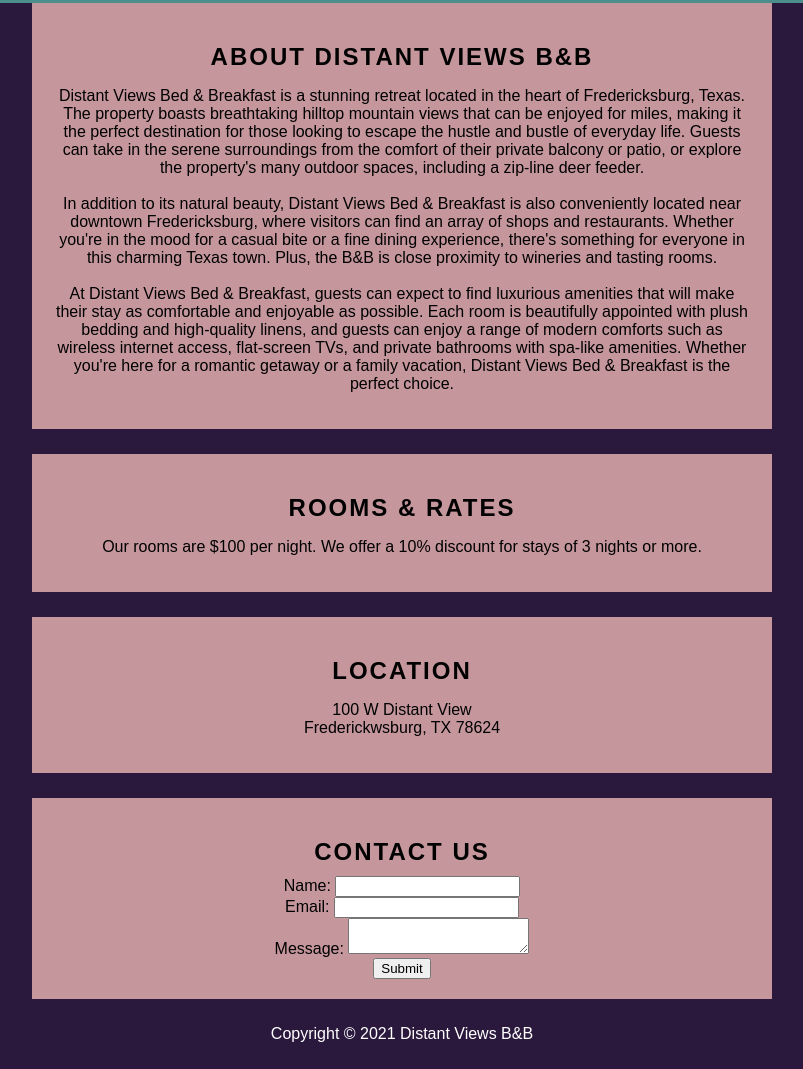
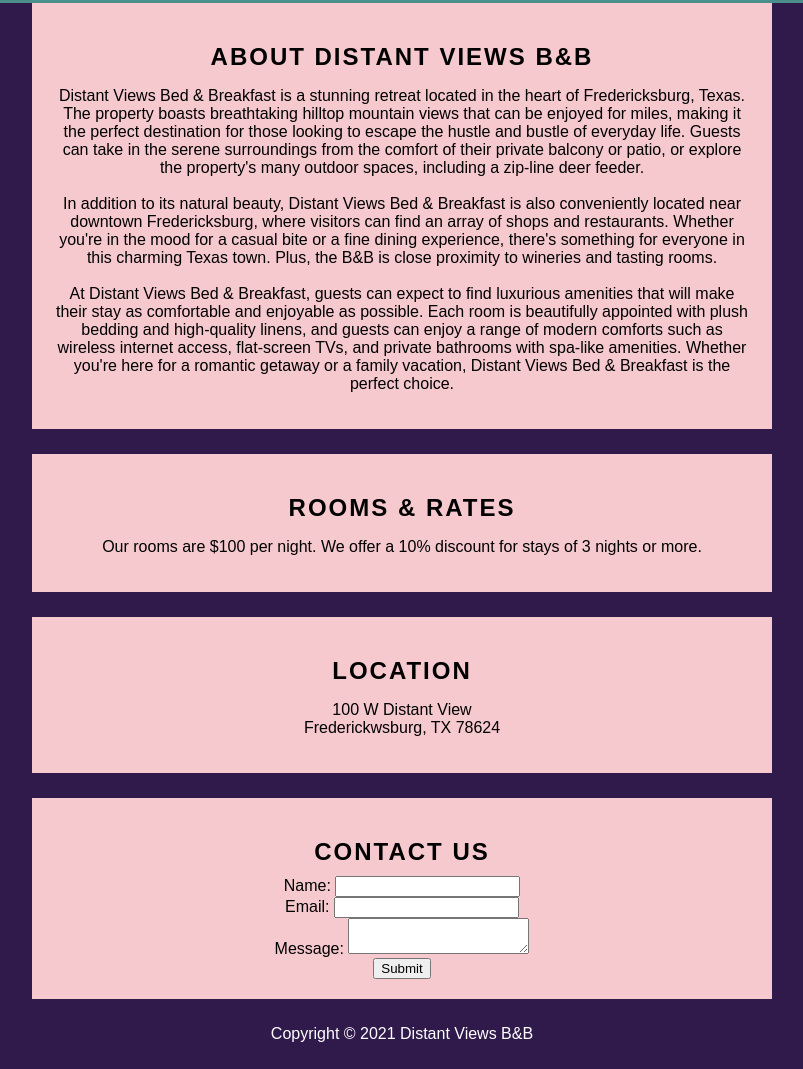
Before and after one commit to Metranohm/distant-views1, a plain HTML site: page index.html in a window 1280 px wide. Shown: the part 347-1416 px from the top of the page, without its empty margins (238-1041 px from the left). Drawn offline with Linux system fonts and the light colour scheme.

Commit message:
update fonts

```diff
--- a/index.html
+++ b/index.html
@@ -7,6 +7,9 @@
   <link rel="stylesheet" href="styles.css">
   <script defer src="app.js"></script>
   <link rel="icon" href="/favicon-32x32.png" type="image/x-icon">
+  <link rel="preconnect" href="https://fonts.googleapis.com">
+  <link rel="preconnect" href="https://fonts.gstatic.com" crossorigin>
+  <link href="https://fonts.googleapis.com/css2?family=Orbitron:wght@600&family=Playfair+Display&family=Rajdhani&display=swap" rel="stylesheet">
   <title>Distant Views B&B</title>
 </head>
 <body>
--- a/styles.css
+++ b/styles.css
@@ -3,12 +3,12 @@ body {
   font-family: Arial, sans-serif;
   margin: 0;
   padding: 0;
-  background-color: #2B193D;
+  background-color: #301A4B;
 }
 
 /* Header Styles */
 header {
-  background-color: #484D6D;
+  background-color: #6DB1BF;
   text-align: center;
   padding: 20px;
 }
@@ -19,7 +19,6 @@ header h1 {
   letter-spacing: 2px;
 }
 
-/* Navigation Styles */
 nav {
   background-color: #4B8F8C;
   text-align: center;
@@ -33,7 +32,7 @@ nav ul {
 }
 
 #about {
-  background-color: #C5979D;
+  background-color: #f5c9ce;
   text-align: center;
   padding: 20px;
   max-width: 700px;
@@ -41,12 +40,12 @@ nav ul {
 }
 
 .location {
-  background-color: #C5979D;
+  background-color: #f5c9ce;
   text-align: center;
   padding: 20px;
   max-width: 700px;
   margin: 0 auto;
-  border-top: #2B193D 25px solid;
+  border-top: #301A4B 25px solid;
 }
 
 .logo {
@@ -56,19 +55,19 @@ nav ul {
 }
 
 #contact {
-  background-color: #C5979D;
+  background-color: #f5c9ce;
   text-align: center;
   padding: 20px;
   max-width: 700px;
   margin: 0 auto;
-  border-top: #2B193D 25px solid;
+  border-top: #301A4B 25px solid;
 }
 
 #rooms {
-  background-color: #C5979D;
+  background-color: #f5c9ce;
   text-align: center;
   padding: 20px;
-  border-top: #2B193D 25px solid;
+  border-top: #301A4B 25px solid;
   max-width: 700px;
   margin: 0 auto;
 }
@@ -86,7 +85,7 @@ nav a {
 }
 
 nav a:hover {
-  color: #2B193D;
+  color: #301A4B;
   border: 1px dotted white;
   text-decoration: dotted;
   padding: 5px;
@@ -105,7 +104,7 @@ section h2 {
 
 /* Footer Styles */
 footer {
-  background-color: #2B193D;
+  background-color: #301A4B;
   text-align: center;
   padding: 10px;
   color: white;
```
